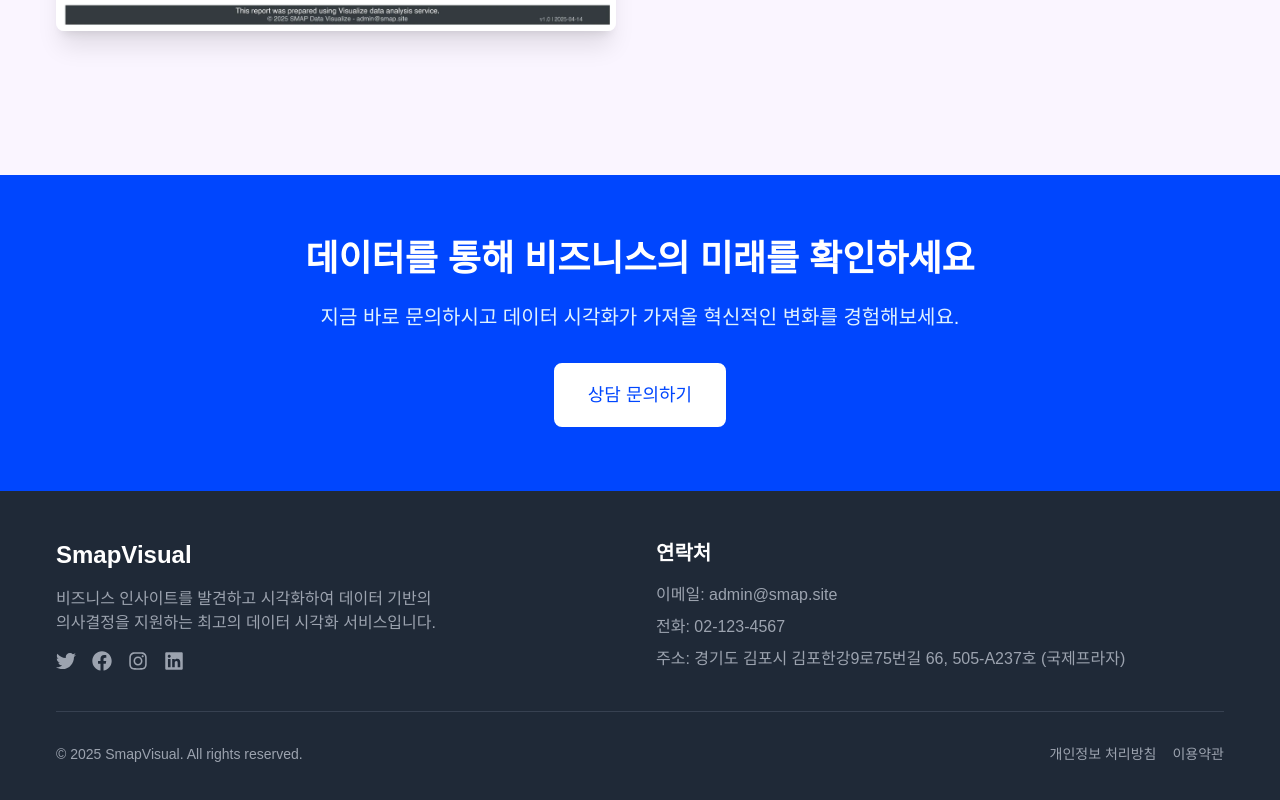
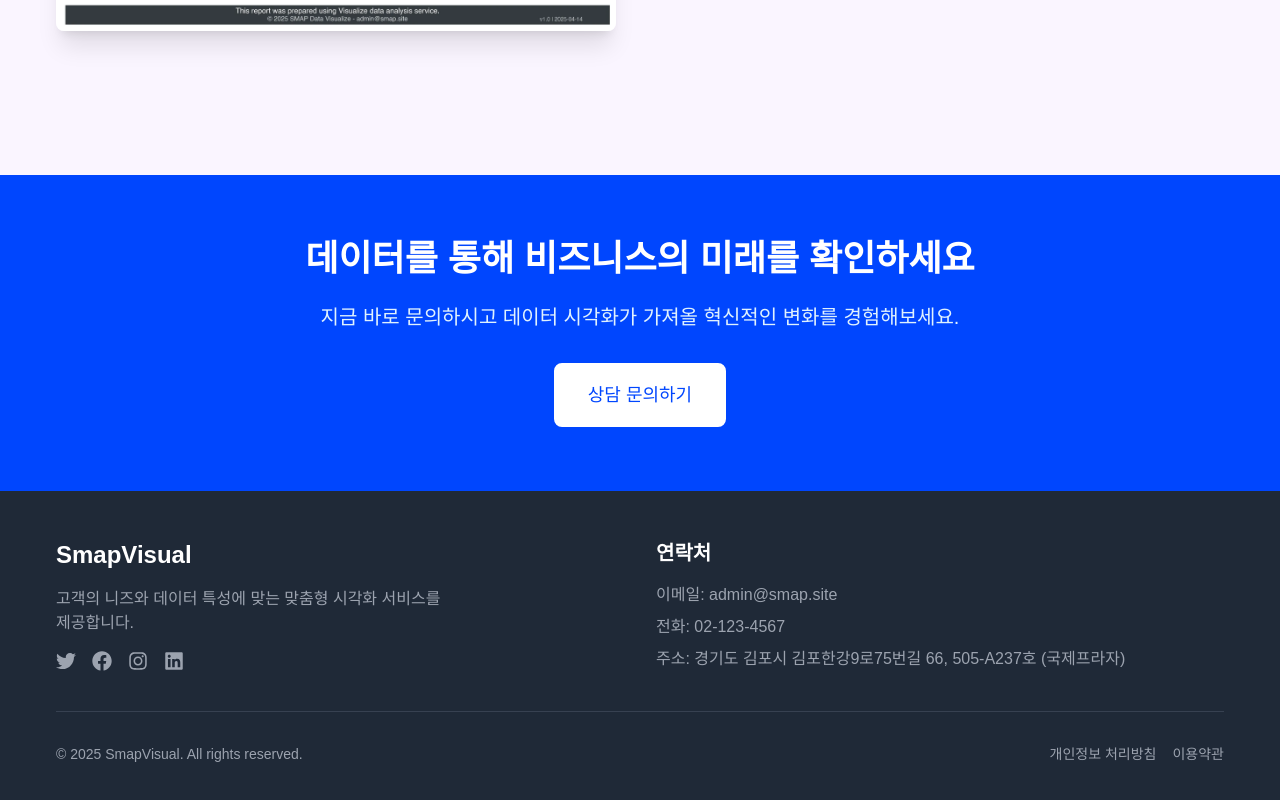
Before and after one commit to beyondReal-smap/smap-web-visualize, a Next.js app: page / in a window 1280 px wide. Shown: the part 4437-5237 px from the top of the page. Built offline with nearby package versions, Linux system fonts and the light colour scheme; a web font is replaced by a local one.

Commit message:
푸터 문구 수정: 고객의 니즈에 맞춘 맞춤형 시각화 서비스 설명으로 변경하여 서비스의 명확성 강화

```diff
--- a/app/components/Footer.jsx
+++ b/app/components/Footer.jsx
@@ -13,8 +13,7 @@ export default function Footer() {
           <div>
             <h2 className="text-2xl font-bold mb-4">SmapVisual</h2>
             <p className="mb-4 max-w-md text-gray-400">
-              비즈니스 인사이트를 발견하고 시각화하여 데이터 기반의 의사결정을 지원하는
-              최고의 데이터 시각화 서비스입니다.
+              고객의 니즈와 데이터 특성에 맞는 맞춤형 시각화 서비스를 제공합니다.
             </p>
             <div className="flex space-x-4">
               <a href="#" className="text-gray-400 hover:text-white">
```
